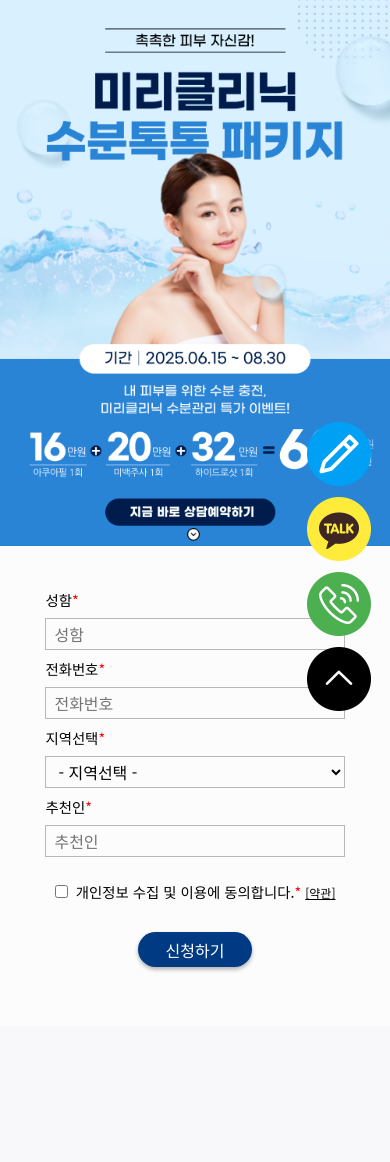
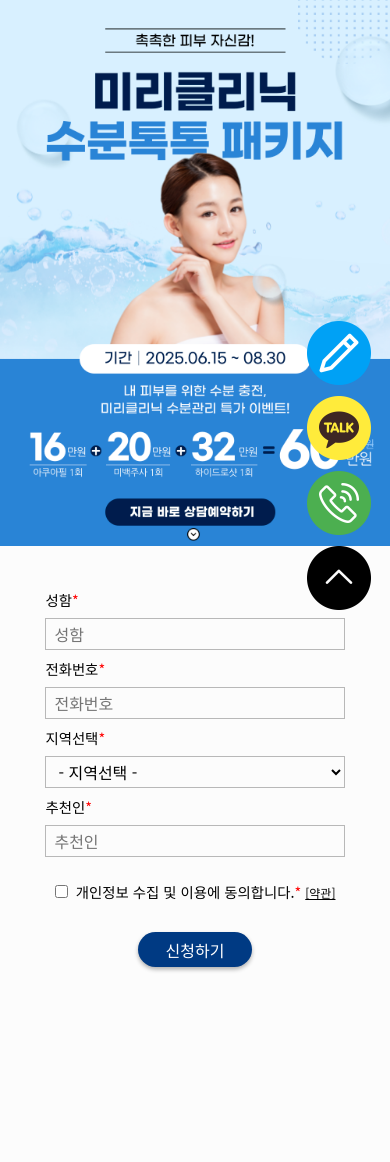
Before and after one commit to azadoes2021/scdalin, a Django app: page /collectingdb003 in a window 390 px wide. Before the commit the page ends 971 px from the top, so only its background shows below. Run offline with Django 5.2, Linux system fonts and the light colour scheme; some libraries are stand-ins or nearby versions; some web fonts are replaced.

Commit message:
dbcommit

```diff
--- a/base/templates/collectingdb003.html
+++ b/base/templates/collectingdb003.html
@@ -173,6 +173,9 @@ header .navbar ul li a {
     padding: 1rem;
 
 }
+.contact {
+    min-height: 60rem;
+}
 @media (max-width:768px) {
   .logo {
     display: none;
@@ -192,9 +195,12 @@ header .navbar ul li a.active::before, header #menu {
     font-size: 1.8rem;
     }
     #rbbtn4 {
-    top: 50%;
+    top: 38%;
     width: 8rem;
   }
+  .contact {
+    min-height: 77rem;
+}
 }
 .btn {
   /* background: #518e64; */
@@ -202,9 +208,7 @@ header .navbar ul li a.active::before, header #menu {
 .contact form {
     width: 80%;
 }
-.contact {
-    min-height: 60rem;
-}
+
 </style>
 <body>
 
```
